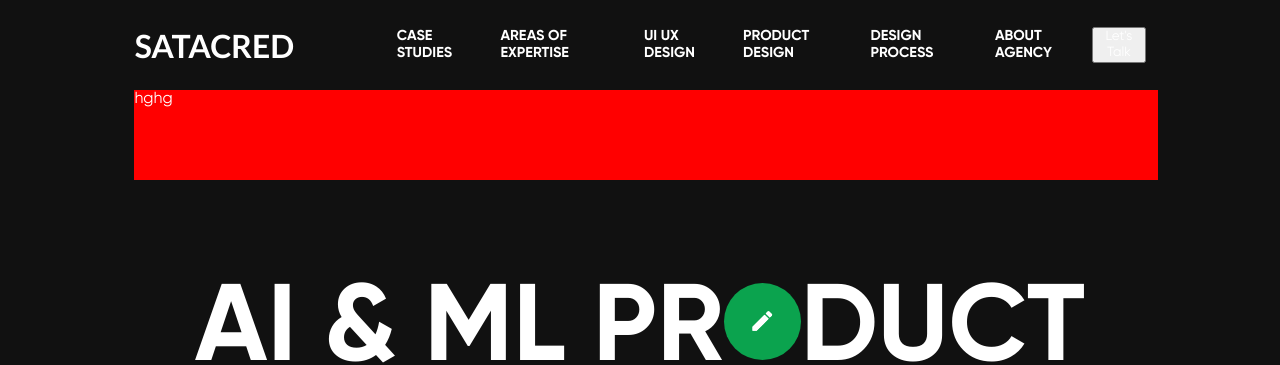
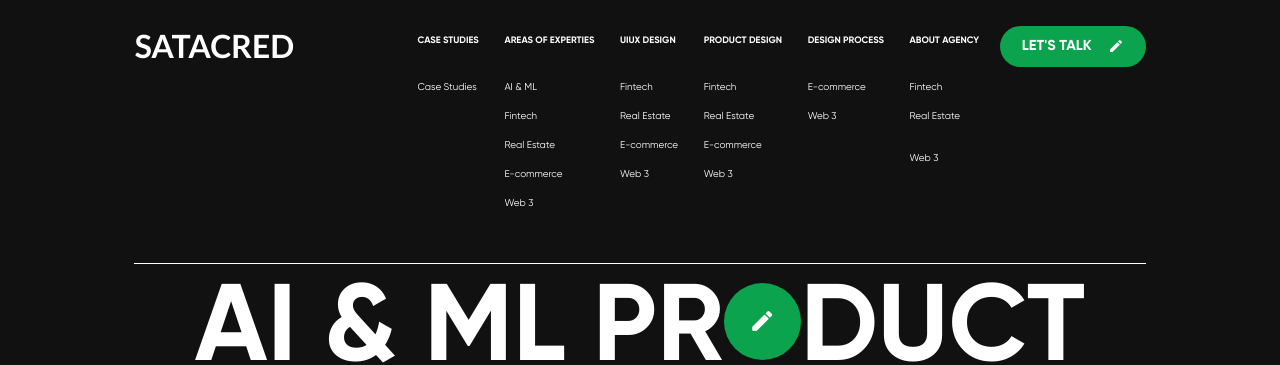
Before and after one commit to swayam8624/Front-End-Projects, a plain HTML site: page lazarev/index.html in a window 1280 px wide. Shown: the top 365 px of the page. Drawn offline with nearby package versions, Linux system fonts and the light colour scheme; a web font is replaced by a local one.

Commit message:
navigation bar

```diff
--- a/lazarev/index.html
+++ b/lazarev/index.html
@@ -10,16 +10,53 @@
     <nav>
         <h1>SATACRED</h1>
         <div class="nav-part2">
-            <h4>Case Studies</h4>
-            <h4>Areas of expertise</h4>
-            <h4>ui ux design</h4>
-            <h4>product design</h4>
-            <h4>design process</h4>
-            <h4>about agency</h4>
+            <div class="nav-elem">
+                <h4>Case Studies</h4>
+                <h5><span>Case Studies</span></h5>
+            </div>
+            <div class="nav-elem">
+                <h4>Areas of experties</h4>
+                <h5><span>AI & ML</span></h5>
+                <h5><span>Fintech</span></h5>
+                <h5><span>Real Estate</span></h5>
+                <h5><span>E-commerce</span></h5>
+                <h5><span>Web 3</span></h5>
+            </div>
+            <div class="nav-elem">
+                <h4>UIUX Design</h4>
+                <h5><span>Fintech</span></h5>
+                <h5><span>Real Estate</span></h5>
+                <h5><span>E-commerce</span></h5>
+                <h5><span>Web 3</span></h5>
+            </div>
+            <div class="nav-elem">
+                <h4>PRoduct design</h4>
+                <h5><span>Fintech</span></h5>
+                <h5><span>Real Estate</span></h5>
+                <h5><span>E-commerce</span></h5>
+                <h5><span>Web 3</span></h5>
+            </div>
+            <div class="nav-elem">
+                <h4>Design Process</h4>
+
+                <h5><span>E-commerce</span></h5>
+                <h5><span>Web 3</span></h5>
+            </div>
+            <div class="nav-elem">
+                <h4>About Agency</h4>
+                <h5><span>Fintech</span></h5>
+                <h5><span>Real Estate</span></h5>
+                <h5></h5>
+                <h5><span>Web 3</span></h5>
+            </div>
         </div>
-        <button>Let's Talk</button>
+        <button>Let's Talk <svg fill="none" viewBox="0 0 20 20">
+                <path fill="#fff"
+                    d="M2.5 14.375V17.5h3.125l9.217-9.217-3.125-3.125L2.5 14.375Zm14.758-8.508a.83.83 0 0 0 0-1.175l-1.95-1.95a.83.83 0 0 0-1.175 0l-1.525 1.525 3.125 3.125 1.525-1.525Z">
+                </path>
+            </svg></button>
+
         <div id="nav-bottom">
-            hghg
         </div>
     </nav>
 <!-- we will not give wrapper main div any height -->
@@ -50,6 +87,9 @@
 
         </div>
     </div>
+    <script src="https://cdnjs.cloudflare.com/ajax/libs/gsap/3.12.5/gsap.min.js"
+        integrity="sha512-7eHRwcbYkK4d9g/6tD/mhkf++eoTHwpNM9woBxtPUBWm67zeAfFC+HrdoE2GanKeocly/VxeLvIqwvCdk7qScg=="
+        crossorigin="anonymous" referrerpolicy="no-referrer"></script>
     <script src="script.js"></script>
     <!-- <script src="https://gist.github.com/brunocovezzi/141c689ba0ce86a833905e0b9051b7d8.js"></script> -->
 </body>
--- a/lazarev/script.js
+++ b/lazarev/script.js
@@ -0,0 +1,39 @@
+
+function navAnimation() {
+    let nav = document.querySelector("nav")
+
+nav.addEventListener("mouseenter", function (e) {
+    let tl = gsap.timeline()
+    tl.to("#nav-bottom", {
+        height:"21vh"
+    })
+    tl.to(".nav-part2 h5", {
+        display:"block"
+    })
+    tl.to(".nav-part2 h5 span", {
+        y: 0,
+        stagger: {
+            amount:0.6
+        }
+    })
+})
+nav.addEventListener("mouseleave", function (e) {
+    let tl = gsap.timeline()
+    tl.to(".nav-part2 h5 span", {
+        y: 25,
+        stagger: {
+            amount:0.1
+        }
+    })
+    tl.to(".nav-part2 h5", {
+        display: "none",
+        duration:0.01
+    })
+    tl.to("#nav-bottom", {
+        height: "0vh",
+        duration:0.3
+    })
+})
+}
+
+navAnimation()
--- a/lazarev/style.css
+++ b/lazarev/style.css
@@ -35,12 +35,15 @@ body {
 
 nav{
     position: fixed;
-    /* background-color: red; */
+    /* background-color: green; */
     display: flex;
-    align-items: center;
+    align-items: flex-start;
     width: 100% ;
+    height: 12vh;
     padding: 2vw 10.5vw;
     justify-content: space-between;
+    background-color: #111;
+    z-index: 10;
 
 }
 
@@ -50,24 +53,71 @@ nav h1{
     padding-right: 8vw;
 }
 
-.nav-part2{
+.nav-part2 {
     display: flex;
-    gap: 1.4vw
+    gap: 2vw;
+    align-items: flex-start;
+    padding: 1.2vh 0;
+    position: relative;
+    z-index: 10;
 }
 
-.nav-part2 h4{
-    font-size: 0.9rem;
+.nav-part2 h4 {
+    font-size: 0.73vw;
+    text-transform: uppercase;
+    font-weight: 600;
+    margin-bottom: 2.6vw;
+}
+
+.nav-part2 h5 {
+    margin-bottom: 1vw;
+    /* background-color: red; */
+    display: none;
+    overflow: hidden;
+}
+
+.nav-part2 h5 span {
+    font-size: 0.77vw;
+    font-weight: 400;
+    transform: translateY(25px);
+    display: inline-block;
+}
+
+/* nav:hover #nav-bottom{
+    height: 150%;
+    bottom: -150%;
+    background-color: #111;
+} */
+
+#nav-bottom {
+    width: 79%;
+    height: 0vh;
+    position: absolute;
+    /* background-color: red; */
+    top: 100%;
+    background-color: #111;
+    z-index: 9;
+    border-bottom: 1px solid #fff;
+}
+
+
+
+nav button{
+    background-color: #0BA34E;
+    display: flex;
+    align-items: center;
+    gap: 1rem;
+    padding: 12px 22px;
     font-weight: 600;
     text-transform: uppercase;
-
+    font-size: 0.9rem;
+    border-radius: 50px ;
+    border: None;
 }
 
-#nav-bottom{
-    background-color: red;
-    height: 100%;
-    position: absolute;
-    width: 80% ;
-    bottom: -100%;
+nav button svg{
+    height: 1rem;
+
 }
 
 #page1 {
@@ -130,7 +180,7 @@ nav h1{
 }
 
 @media only screen and (max-width: 768px) {
-    .nav-part2 h4 {
+    .nav-part2 {
         display: None;
     }
 }
@@ -141,3 +191,22 @@ nav h1{
     width: 100%;
     background-color: #111;
 }
+
+
+/* .bottom-div{
+    margin-top: 2vw;
+}*/
+/* .bottom-div h5{*/
+    /* background-color: red; */
+   /* overflow: hidden;
+    margin-bottom: 0.4vw;
+
+} */
+/*.bottom-div h5 span{
+    font-weight: 500;
+    display: None;
+    font-size: 0.75vw;
+    white-space: nowrap;
+    opacity: ;
+
+} */
```
